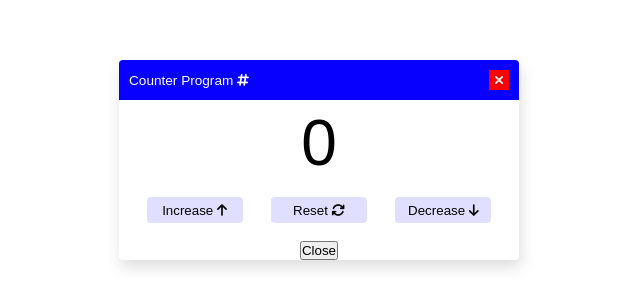
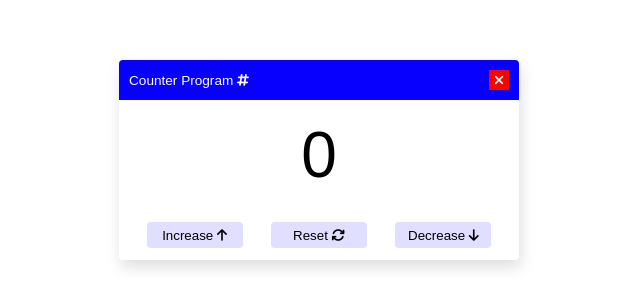
Before and after one commit to tharusha-nk/Counter-program, a plain HTML site: page index.html in a window 1280 px wide. Shown: the part 240-548 px from the top of the page, without its empty margins (321-961 px from the left). Drawn offline with Linux system fonts and the light colour scheme; a web font is replaced by a local one.

Commit message:
Update index.html

```diff
--- a/index.html
+++ b/index.html
@@ -21,7 +21,6 @@
             <button id="reset">Reset <i class="fa-solid fa-arrows-rotate"></i></button>
             <button id="decBtn">Decrease <i class="fa-solid fa-arrow-down"></i></button>
         </div>
-        <button id="close">Close</button>
     </div>
     <script src="https://kit.fontawesome.com/2df5e1a210.js" crossorigin="anonymous"></script>
     <script src="src/script.js"></script>
```
